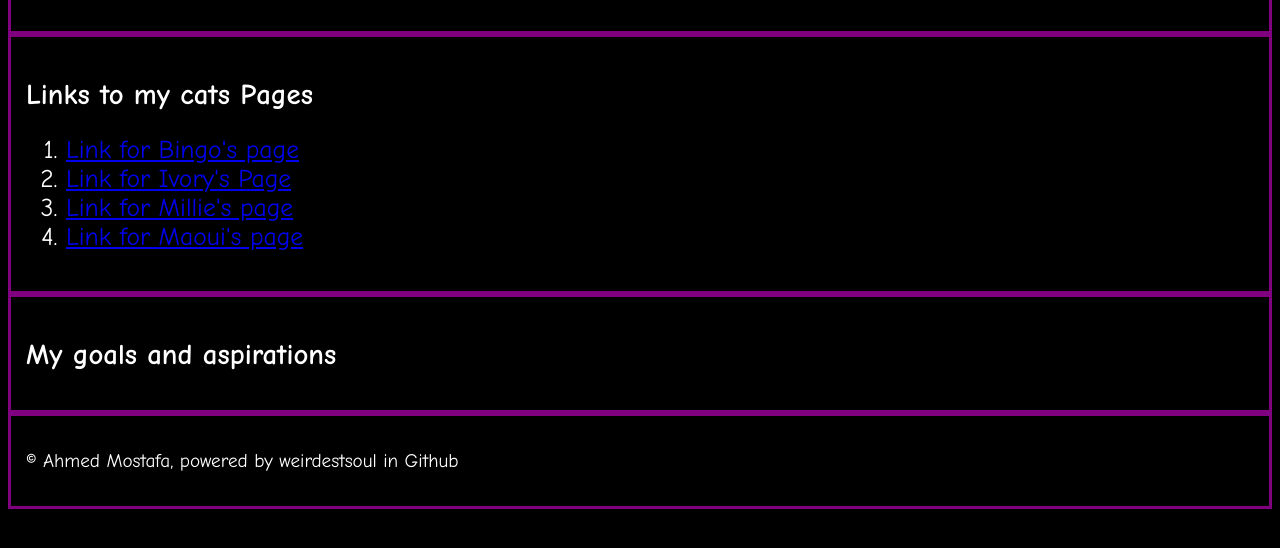
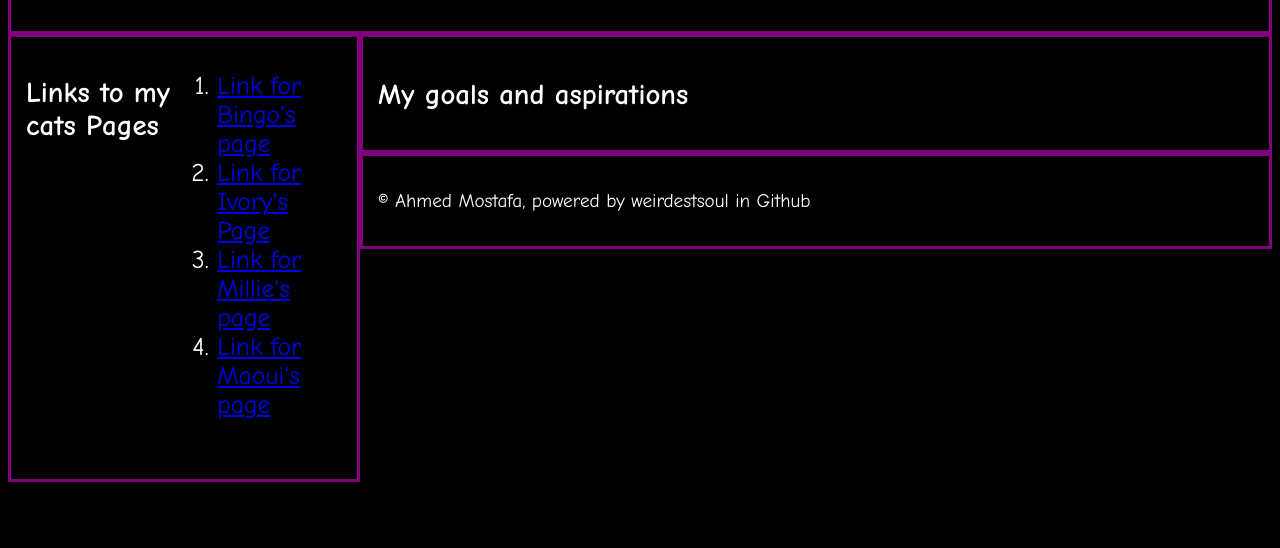
Before and after one commit to weirdestsoul/Individual-Website-Project, a plain HTML site: page index.html in a window 1280 px wide. Shown: the part 232-780 px from the top of the page. Drawn offline with Linux system fonts and the light colour scheme.

Commit message:
Update index.html

```diff
--- a/index.html
+++ b/index.html
@@ -25,7 +25,7 @@
       }
       .menu {
         width: 25%
-        float: left;
+        float: right;
         padding: 15px;
         border: 3px solid purple;
         color:white;
@@ -34,21 +34,34 @@
       }
       .main {
         width: 50%
-        float: left;
-        padding: 15px;
-        border: 3px solid purple;
-        color:white;
-        font-family: Comic Sans MS;
-        font-size: 1.5vw;
-      }
-      .footer {
-        width: 25%
         float: right;
         padding: 15px;
         border: 3px solid purple;
         color:white;
         font-family: Comic Sans MS;
         font-size: 1.5vw;
+        display: flex;
+
+      }
+      .aside {
+        width: 25%;
+        float: left;
+        padding: 15px;
+        border: 3px solid purple;
+        font-size: 1.5vw;
+        font-family: Comic Sans MS;
+        color: white;
+        display: flex;
+
+      }
+      .footer {
+        padding: 15px;
+        border: 3px solid purple;
+        color:white;
+        font-family: Comic Sans MS;
+        font-size: 1.5vw;
+        display: flex;
+
       }
     </style>
 
@@ -61,8 +74,10 @@
       <h3>A little About Me!</h3>
       <p>Hi! My name is Ahmed, I am 15 years old. I am Egyptian, my family and I immigrated here in 2010. I speak both Arabic and English. Some of my favorite things are my cats (links to their child pages below!) and my computer. The foods that I enjoy eating are Bamyia and Pad Thai. Some of my hobbies are playing video games and baking.</p>
     </nav>
-    <aside class="menu">
-    <p style="font-size: 2vw"><h2>Links to my cats Pages</h2></p>
+    <aside class="aside">
+      <p style="font-size: 2vw"><h2>Links to my cats Pages</h2></p>
+
+
     <ol>
       <li style="font-size: 2vw"><a href="childPages/bingo.html" target="_blank">Link for Bingo's page</a>
       <li style="font-size: 2vw"><a href="childPages/ivory.html" target="_blank">Link for Ivory's Page</a>
```
